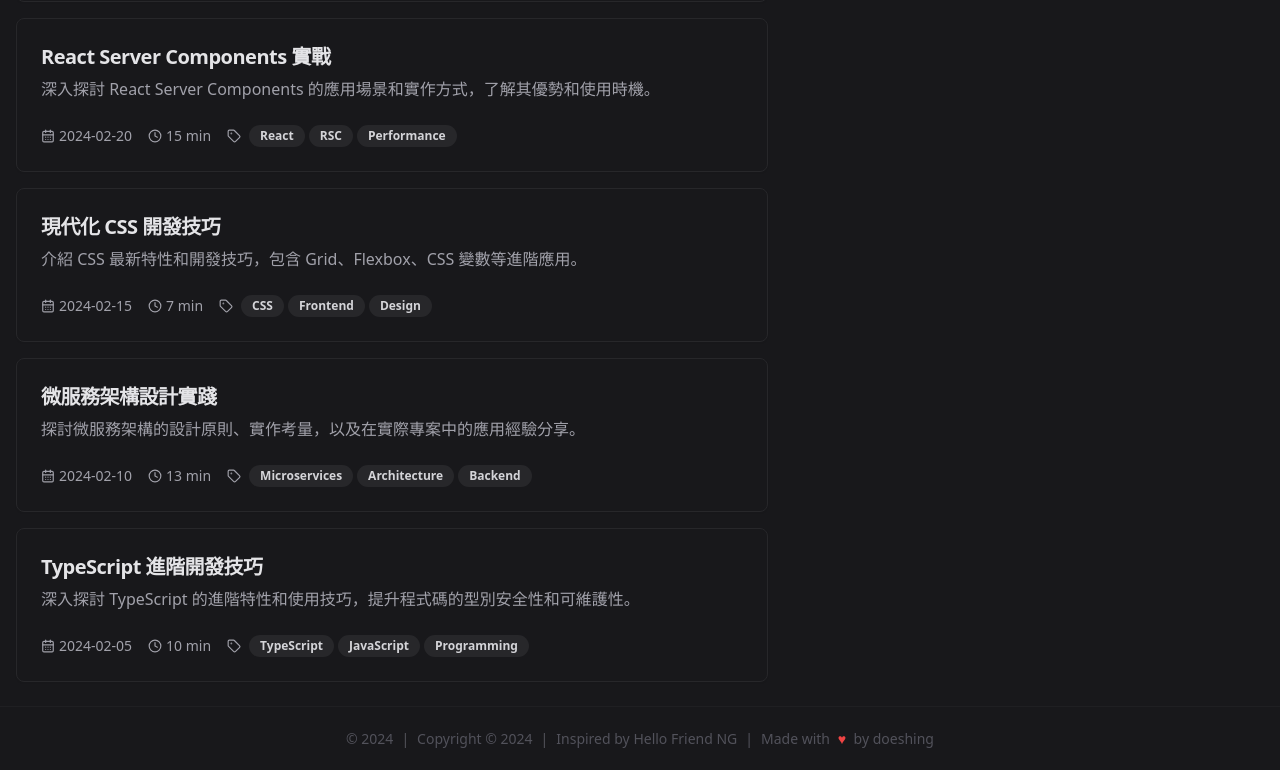
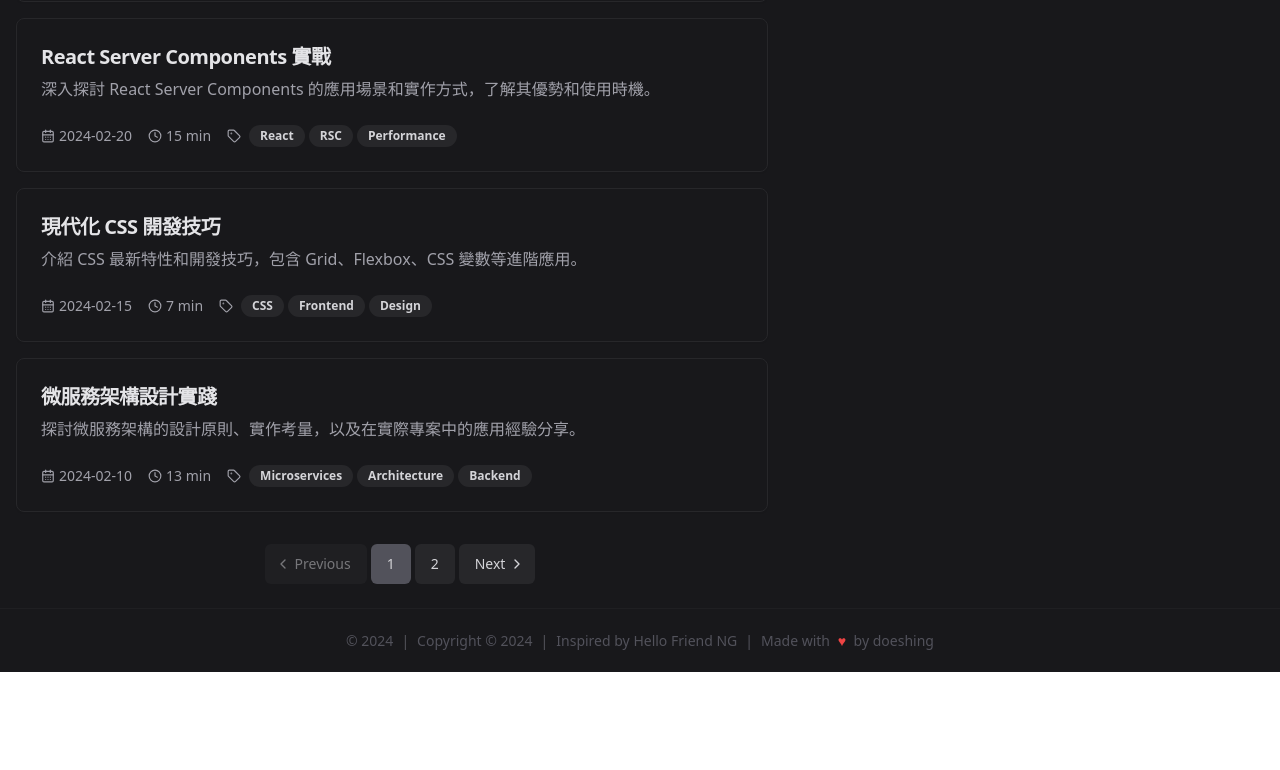
Before and after one commit to KoukeNeko/profile_blog, a React (Vite) app in the folder frontend/: page /blog in a window 1280 px wide. Shown: the part 1170-1940 px from the top of the page. After the commit the page ends 1842 px from the top, so only its background shows below. Built offline with nearby package versions, Linux system fonts and the light colour scheme.

Commit message:
fix ui issue

```diff
--- a/frontend/src/App.tsx
+++ b/frontend/src/App.tsx
@@ -1,4 +1,4 @@
-import { BrowserRouter as Router, Routes, Route } from "react-router-dom";
+import { BrowserRouter as Router, Routes, Route, useLocation } from "react-router-dom";
 import NavBar from "@/components/custom/NavBar";
 import Footer from "@/components/custom/Footer";
 import ToTopButton from "@/components/custom/ToTopButton";
@@ -7,6 +7,23 @@ import LoginPage from "@/pages/LoginPage";
 import BlogPage from "@/pages/BlogPage";
 import AboutPage from "@/pages/AboutPage";
 
+// Wrapper component to handle layout logic
+const MainContent = ({ children }: { children: React.ReactNode }) => {
+  const location = useLocation();
+
+  // Pages that should be centered
+  const centeredPages = ['/', '/login'];
+  const shouldCenter = centeredPages.includes(location.pathname);
+
+  return (
+    <main className={`flex-grow flex flex-col ${
+      shouldCenter ? 'justify-center items-center' : ''
+    }`}>
+      {children}
+    </main>
+  );
+};
+
 function App() {
   return (
     <Router>
@@ -14,14 +31,14 @@ function App() {
         <NavBar />
 
         <div className="flex-grow flex flex-col pt-16">
-          <main className="flex-grow flex flex-col items-center justify-center min-h-[calc(100vh-8rem)]">
+          <MainContent>
             <Routes>
               <Route path="/" element={<Homepage />} />
               <Route path="/login" element={<LoginPage />} />
               <Route path="/blog" element={<BlogPage />} />
               <Route path="/about" element={<AboutPage />} />
             </Routes>
-          </main>
+          </MainContent>
           <Footer />
         </div>
         <ToTopButton />
--- /dev/null
+++ b/frontend/src/components/ui/pagination.tsx
@@ -0,0 +1,117 @@
+import * as React from "react"
+import { ChevronLeft, ChevronRight, MoreHorizontal } from "lucide-react"
+
+import { cn } from "@/lib/utils"
+import { ButtonProps, buttonVariants } from "@/components/ui/button"
+
+const Pagination = ({ className, ...props }: React.ComponentProps<"nav">) => (
+  <nav
+    role="navigation"
+    aria-label="pagination"
+    className={cn("mx-auto flex w-full justify-center", className)}
+    {...props}
+  />
+)
+Pagination.displayName = "Pagination"
+
+const PaginationContent = React.forwardRef<
+  HTMLUListElement,
+  React.ComponentProps<"ul">
+>(({ className, ...props }, ref) => (
+  <ul
+    ref={ref}
+    className={cn("flex flex-row items-center gap-1", className)}
+    {...props}
+  />
+))
+PaginationContent.displayName = "PaginationContent"
+
+const PaginationItem = React.forwardRef<
+  HTMLLIElement,
+  React.ComponentProps<"li">
+>(({ className, ...props }, ref) => (
+  <li ref={ref} className={cn("", className)} {...props} />
+))
+PaginationItem.displayName = "PaginationItem"
+
+type PaginationLinkProps = {
+  isActive?: boolean
+} & Pick<ButtonProps, "size"> &
+  React.ComponentProps<"a">
+
+const PaginationLink = ({
+  className,
+  isActive,
+  size = "icon",
+  ...props
+}: PaginationLinkProps) => (
+  <a
+    aria-current={isActive ? "page" : undefined}
+    className={cn(
+      buttonVariants({
+        variant: isActive ? "outline" : "ghost",
+        size,
+      }),
+      className
+    )}
+    {...props}
+  />
+)
+PaginationLink.displayName = "PaginationLink"
+
+const PaginationPrevious = ({
+  className,
+  ...props
+}: React.ComponentProps<typeof PaginationLink>) => (
+  <PaginationLink
+    aria-label="Go to previous page"
+    size="default"
+    className={cn("gap-1 pl-2.5", className)}
+    {...props}
+  >
+    <ChevronLeft className="h-4 w-4" />
+    <span>Previous</span>
+  </PaginationLink>
+)
+PaginationPrevious.displayName = "PaginationPrevious"
+
+const PaginationNext = ({
+  className,
+  ...props
+}: React.ComponentProps<typeof PaginationLink>) => (
+  <PaginationLink
+    aria-label="Go to next page"
+    size="default"
+    className={cn("gap-1 pr-2.5", className)}
+    {...props}
+  >
+    <span>Next</span>
+    <ChevronRight className="h-4 w-4" />
+  </PaginationLink>
+)
+PaginationNext.displayName = "PaginationNext"
+
+const PaginationEllipsis = ({
+  className,
+  ...props
+}: React.ComponentProps<"span">) => (
+  <span
+    aria-hidden
+    className={cn("flex h-9 w-9 items-center justify-center", className)}
+    {...props}
+  >
+    <MoreHorizontal className="h-4 w-4" />
+    <span className="sr-only">More pages</span>
+  </span>
+)
+PaginationEllipsis.displayName = "PaginationEllipsis"
+
+export {
+  Pagination,
+  PaginationContent,
+  PaginationEllipsis,
+  PaginationItem,
+  PaginationLink,
+  PaginationNext,
+  PaginationPrevious,
+}
--- a/frontend/src/pages/BlogPage.tsx
+++ b/frontend/src/pages/BlogPage.tsx
@@ -1,10 +1,122 @@
-import { Card, CardContent, CardDescription, CardHeader, CardTitle } from "@/components/ui/card"
-import { Badge } from "@/components/ui/badge"
-// import { ScrollArea } from "@/components/ui/scroll-area"
-import { CalendarDays, Clock, Tag } from "lucide-react"
+import React, { useState, useEffect } from 'react';
+import { Card, CardContent, CardDescription, CardHeader, CardTitle } from "@/components/ui/card";
+import { Badge } from "@/components/ui/badge";
+import { CalendarDays, Clock, Tag } from "lucide-react";
+import {
+    Pagination,
+    PaginationContent,
+    PaginationItem,
+    PaginationLink,
+    PaginationNext,
+    PaginationPrevious,
+  } from "@/components/ui/pagination";
 
-// 模擬文章數據
-const articles = [
+// Text animation component
+const TypewriterText = ({ text, delay = 0, className = "" }: { text: string; delay?: number; className?: string }) => {
+  const [displayText, setDisplayText] = useState("");
+  const [isTypingComplete, setIsTypingComplete] = useState(false);
+
+  useEffect(() => {
+    let currentIndex = 0;
+    const typingDelay = 5;
+    const randomVariation = 15;
+
+    const typeNextChar = () => {
+      if (currentIndex <= text.length) {
+        setDisplayText(text.slice(0, currentIndex));
+        currentIndex++;
+        const randomDelay = typingDelay + Math.random() * randomVariation;
+        setTimeout(typeNextChar, randomDelay);
+      } else {
+        setIsTypingComplete(true);
+      }
+    };
+
+    const timer = setTimeout(() => typeNextChar(), delay);
+    return () => clearTimeout(timer);
+  }, [text, delay]);
+
+  return (
+    <span className={className}>
+      <span className={`transition-opacity duration-200 ${
+        isTypingComplete ? "opacity-100" : "opacity-80"
+      }`}>
+        {displayText}
+      </span>
+      {!isTypingComplete && (
+        <span className="inline-block ml-1">
+          <span className="text-zinc-300 animate-pulse block" style={{
+            fontSize: '0.8em',
+            lineHeight: 1,
+            verticalAlign: 'middle',
+            marginTop: '-2px'
+          }}>
+            &#11044;
+          </span>
+        </span>
+      )}
+    </span>
+  );
+};
+
+interface Article {
+  id: number;
+  title: string;
+  description: string;
+  date: string;
+  readTime: string;
+  tags: string[];
+}
+
+  const ArticleCard = ({ article, index }: { article: Article; index: number }) => {
+    const titleDelay = index * 100;
+    const descDelay = titleDelay + 200;
+
+    return (
+      <Card className="bg-zinc-900 border-zinc-800 hover:bg-zinc-800/50 transition-colors cursor-pointer">
+        <CardHeader>
+          <CardTitle className="text-lg md:text-xl text-zinc-200">
+            <TypewriterText text={article.title} delay={titleDelay} />
+          </CardTitle>
+          <CardDescription className="line-clamp-2 text-sm md:text-base text-zinc-400">
+            <TypewriterText text={article.description} delay={descDelay} />
+          </CardDescription>
+        </CardHeader>
+        <CardContent>
+          <div className="flex flex-wrap items-center gap-2 md:gap-4 text-xs md:text-sm text-zinc-400">
+            <div className="flex items-center gap-1">
+              <CalendarDays size={14} />
+              <span>{article.date}</span>
+            </div>
+            <div className="flex items-center gap-1">
+              <Clock size={14} />
+              <span>{article.readTime}</span>
+            </div>
+            <div className="flex items-center gap-2 flex-wrap">
+              <Tag size={14} />
+              <div className="flex gap-1 flex-wrap">
+                {article.tags.map(tag => (
+                  <Badge
+                    key={tag}
+                    variant="secondary"
+                    className="bg-zinc-800 hover:bg-zinc-700 text-zinc-300 text-xs"
+                  >
+                    {tag}
+                  </Badge>
+                ))}
+              </div>
+            </div>
+          </div>
+        </CardContent>
+      </Card>
+    );
+  };
+
+  const BlogPage = () => {
+    const [currentPage, setCurrentPage] = useState(1);
+    const articlesPerPage = 9;
+
+    const allArticles = [
         {
           id: 1,
           title: "使用 React 和 TypeScript 建立現代化網站",
@@ -85,65 +197,69 @@ const articles = [
           readTime: "10 min",
           tags: ["TypeScript", "JavaScript", "Programming"]
         }
-]
+      ];
 
-export default function BlogPage() {
+    // Calculate pagination
+    const indexOfLastArticle = currentPage * articlesPerPage;
+    const indexOfFirstArticle = indexOfLastArticle - articlesPerPage;
+    const currentArticles = allArticles.slice(indexOfFirstArticle, indexOfLastArticle);
+    const totalPages = Math.ceil(allArticles.length / articlesPerPage);
+
+    // Handle page change
+    const handlePageChange = (page: number) => {
+      setCurrentPage(page);
+      window.scrollTo(0, 0); // Scroll to top when page changes
+    };
+
     return (
       <div className="flex justify-center w-full">
         <div className="container max-w-7xl px-4 py-6">
-          {/* 使用 flex-col 在小螢幕上垂直排列，lg 以上使用 flex-row */}
           <div className="flex flex-col lg:flex-row gap-6">
-            {/* 左側文章列表 */}
             <div className="w-full lg:flex-grow lg:max-w-3xl order-1">
-              <h1 className="text-2xl font-bold text-zinc-200 mb-6">最新文章</h1>
+              <h1 className="text-2xl font-bold text-zinc-200 mb-6">
+                <TypewriterText text="最新文章" />
+              </h1>
               <div className="space-y-4 lg:pr-4">
-                {articles.map(article => (
-                  <Card
-                    key={article.id}
-                    className="bg-zinc-900 border-zinc-800 hover:bg-zinc-800/50 transition-colors cursor-pointer"
-                  >
-                    <CardHeader>
-                      <CardTitle className="text-lg md:text-xl text-zinc-200">
-                        {article.title}
-                      </CardTitle>
-                      <CardDescription className="line-clamp-2 text-sm md:text-base text-zinc-400">
-                        {article.description}
-                      </CardDescription>
-                    </CardHeader>
-                    <CardContent>
-                      <div className="flex flex-wrap items-center gap-2 md:gap-4 text-xs md:text-sm text-zinc-400">
-                        <div className="flex items-center gap-1">
-                          <CalendarDays size={14} />
-                          <span>{article.date}</span>
-                        </div>
-                        <div className="flex items-center gap-1">
-                          <Clock size={14} />
-                          <span>{article.readTime}</span>
-                        </div>
-                        <div className="flex items-center gap-2 flex-wrap">
-                          <Tag size={14} />
-                          <div className="flex gap-1 flex-wrap">
-                            {article.tags.map(tag => (
-                              <Badge
-                                key={tag}
-                                variant="secondary"
-                                className="bg-zinc-800 hover:bg-zinc-700 text-zinc-300 text-xs"
-                              >
-                                {tag}
-                              </Badge>
+                {currentArticles.map((article, index) => (
+                  <ArticleCard key={article.id} article={article} index={index} />
                 ))}
               </div>
-                        </div>
-                      </div>
-                    </CardContent>
-                  </Card>
+
+              {/* Pagination */}
+              <div className="mt-8">
+                <Pagination>
+                  <PaginationContent>
+                    <PaginationItem>
+                      <PaginationPrevious
+                        onClick={() => handlePageChange(currentPage - 1)}
+                        className={`${currentPage === 1 ? 'pointer-events-none opacity-50' : 'cursor-pointer'} bg-zinc-800 text-zinc-300 hover:bg-zinc-700 hover:text-zinc-200`}
+                      />
+                    </PaginationItem>
+
+                    {Array.from({ length: totalPages }).map((_, i) => (
+                      <PaginationItem key={i}>
+                        <PaginationLink
+                          onClick={() => handlePageChange(i + 1)}
+                          className={`${currentPage === i + 1 ? 'bg-zinc-600' : 'bg-zinc-800'} text-zinc-300 hover:bg-zinc-700 hover:text-zinc-200`}
+                        >
+                          {i + 1}
+                        </PaginationLink>
+                      </PaginationItem>
                     ))}
+
+                    <PaginationItem>
+                      <PaginationNext
+                        onClick={() => handlePageChange(currentPage + 1)}
+                        className={`${currentPage === totalPages ? 'pointer-events-none opacity-50' : 'cursor-pointer'} bg-zinc-800 text-zinc-300 hover:bg-zinc-700 hover:text-zinc-200`}
+                      />
+                    </PaginationItem>
+                  </PaginationContent>
+                </Pagination>
               </div>
             </div>
 
-            {/* 右側工具欄 */}
+            {/* Sidebar */}
             <div className="lg:w-80 w-full order-2 space-y-4">
-              {/* 搜尋卡片 */}
               <Card className="bg-zinc-900 border-zinc-800">
                 <CardHeader>
                   <CardTitle className="text-lg text-zinc-200">搜尋</CardTitle>
@@ -153,7 +269,6 @@ export default function BlogPage() {
                 </CardContent>
               </Card>
 
-              {/* 分類卡片 */}
               <Card className="bg-zinc-900 border-zinc-800">
                 <CardHeader>
                   <CardTitle className="text-lg text-zinc-200">分類</CardTitle>
@@ -163,7 +278,6 @@ export default function BlogPage() {
                 </CardContent>
               </Card>
 
-              {/* 標籤雲卡片 */}
               <Card className="bg-zinc-900 border-zinc-800">
                 <CardHeader>
                   <CardTitle className="text-lg text-zinc-200">標籤雲</CardTitle>
@@ -176,5 +290,7 @@ export default function BlogPage() {
           </div>
         </div>
       </div>
-    )
-  }
+    );
+  };
+
+  export default BlogPage;
```
Also changed, not shown: 1 other file (tests, documents, lock files or other folders). Lines whose indentation alone changed are shown as unchanged.
